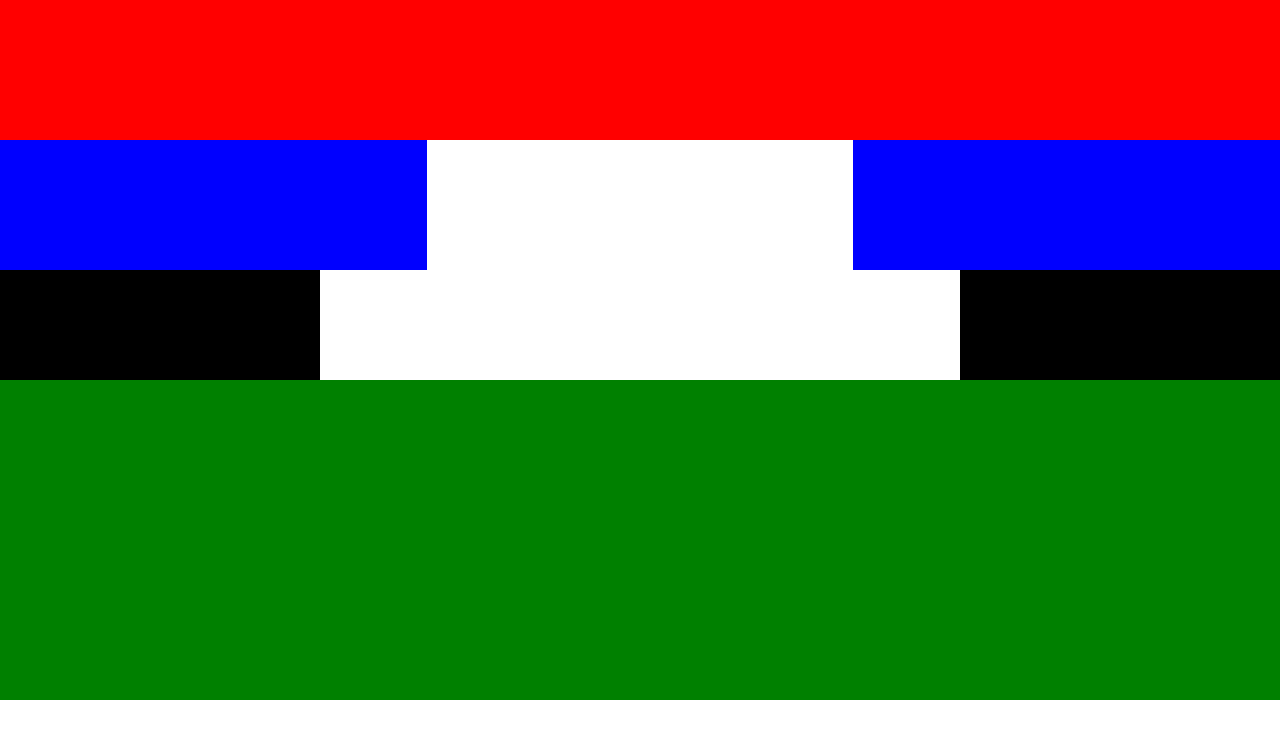
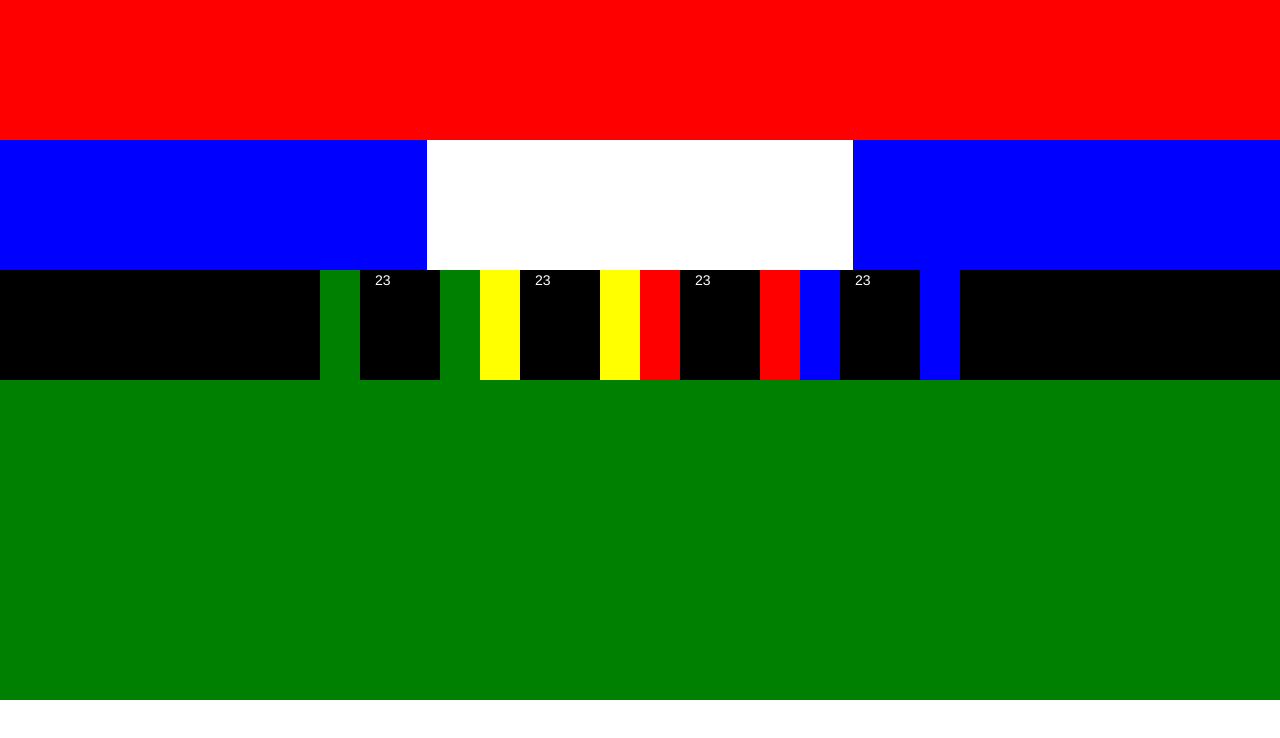
Before and after one commit to capitalsavhome/test_under_construct, a plain HTML site: page index.html in a window 1280 px wide. Drawn offline with nearby package versions, Linux system fonts and the light colour scheme.

Commit message:
layout for digits

```diff
--- a/index.html
+++ b/index.html
@@ -17,7 +17,74 @@
             <div class="col-xs-4 col-xs-offset-4 col-sm-4 col-sm-offset-4 col-md-4 col-md-offset-4 col-lg-4 col-lg-offset-4 absoluteHeight" id="colMainText"></div>
           </div>
           <div class="row" id="rowMainTime">
-            <div class="col-xs-6 col-xs-offset-3 col-sm-6 col-sm-offset-3 col-md-6 col-md-offset-3 col-lg-6 col-lg-offset-3 absoluteHeight" id="colMainTime"></div>
+            <div class="col-xs-6 col-xs-offset-3 col-sm-6 col-sm-offset-3 col-md-6 col-md-offset-3 col-lg-6 col-lg-offset-3 absoluteHeight" id="colMainTime">
+              <div class="row absoluteHeight">
+                <div class="col-xs-3 col-sm-3 col-md-3 col-lg-3 absoluteHeight" id="colDays">
+                  <div class="row absoluteHeight dataRow">
+                    <div class="col-xs-6 col-xs-offset-3 col-sm-6 col-sm-offset-3 col-md-6 col-md-offset-3 col-lg-6 col-lg-offset-3 absoluteHeight dataCol">
+                      <div class="row rowDigit">
+                        <div class="col-xs-12 col-sm-12 col-md-12 col-lg-12 absoluteHeight">
+                          <p class="pDigit">23</p>
+                        </div>
+                      </div>
+                      <div class="row rowTitleDigit">
+                        <div class="col-xs-12 col-sm-12 col-md-12 col-lg-12">
+                          <p class="pTitleDigit"></p>
+                        </div>
+                      </div>
+                    </div>
+                  </div>
+                </div>
+                <div class="col-xs-3 col-sm-3 col-md-3 col-lg-3 absoluteHeight" id="colHours">
+                  <div class="row absoluteHeight dataRow">
+                    <div class="col-xs-6 col-xs-offset-3 col-sm-6 col-sm-offset-3 col-md-6 col-md-offset-3 col-lg-6 col-lg-offset-3 absoluteHeight dataCol">
+                      <div class="row rowDigit">
+                        <div class="col-xs-12 col-sm-12 col-md-12 col-lg-12 absoluteHeight">
+                          <p class="pDigit">23</p>
+                        </div>
+                      </div>
+                      <div class="row rowTitleDigit">
+                        <div class="col-xs-12 col-sm-12 col-md-12 col-lg-12">
+                          <p class="pTitleDigit"></p>
+                        </div>
+                      </div>
+                    </div>
+                  </div>
+                </div>
+                <div class="col-xs-3 col-sm-3 col-md-3 col-lg-3 absoluteHeight" id="colMinutes">
+                  <div class="row absoluteHeight dataRow">
+                    <div class="col-xs-6 col-xs-offset-3 col-sm-6 col-sm-offset-3 col-md-6 col-md-offset-3 col-lg-6 col-lg-offset-3 absoluteHeight dataCol">
+                      <div class="row rowDigit">
+                        <div class="col-xs-12 col-sm-12 col-md-12 col-lg-12 absoluteHeight">
+                          <p class="pDigit">23</p>
+                        </div>
+                      </div>
+                      <div class="row rowTitleDigit">
+                        <div class="col-xs-12 col-sm-12 col-md-12 col-lg-12">
+                          <p class="pTitleDigit"></p>
+                        </div>
+                      </div>
+                    </div>
+                  </div>
+                </div>
+                <div class="col-xs-3 col-sm-3 col-md-3 col-lg-3 absoluteHeight" id="colSeconds">
+                  <div class="row absoluteHeight dataRow">
+                    <div class="col-xs-6 col-xs-offset-3 col-sm-6 col-sm-offset-3 col-md-6 col-md-offset-3 col-lg-6 col-lg-offset-3 absoluteHeight dataCol">
+                      <div class="row rowDigit">
+                        <div class="col-xs-12 col-sm-12 col-md-12 col-lg-12 absoluteHeight">
+                          <p class="pDigit">23</p>
+                        </div>
+                      </div>
+                      <div class="row rowTitleDigit">
+                        <div class="col-xs-12 col-sm-12 col-md-12 col-lg-12">
+                          <p class="pTitleDigit"></p>
+                        </div>
+                      </div>
+                    </div>
+                  </div>
+                </div>
+              </div>
+            </div>
           </div>
         </div>
       </div>
--- a/style.css
+++ b/style.css
@@ -33,3 +33,39 @@
 #colMainTime{
   background-color: white;
 }
+
+#colDays{
+  background-color: green;
+}
+
+#colHours{
+  background-color: yellow;
+}
+
+#colMinutes{
+  background-color: red;
+}
+
+#colSeconds{
+  background-color: blue;
+}
+
+.rowDigit{
+  height: 80%;
+}
+
+.rowTitleDigit{
+  height: 20%;
+}
+
+.dataCol{
+  background-color: black;
+}
+
+.pDigit{
+  color: white;
+}
+
+.pTitleDigit{
+  color: white;
+}
```
